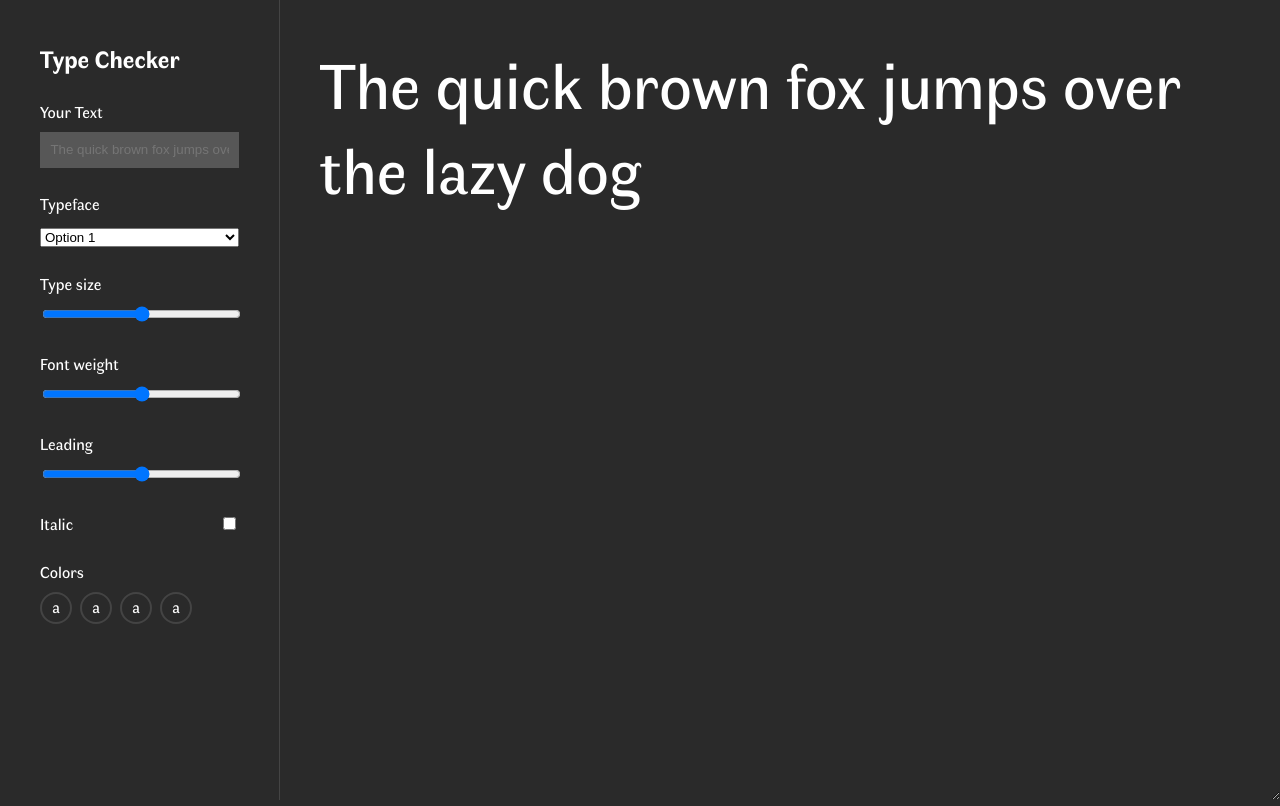
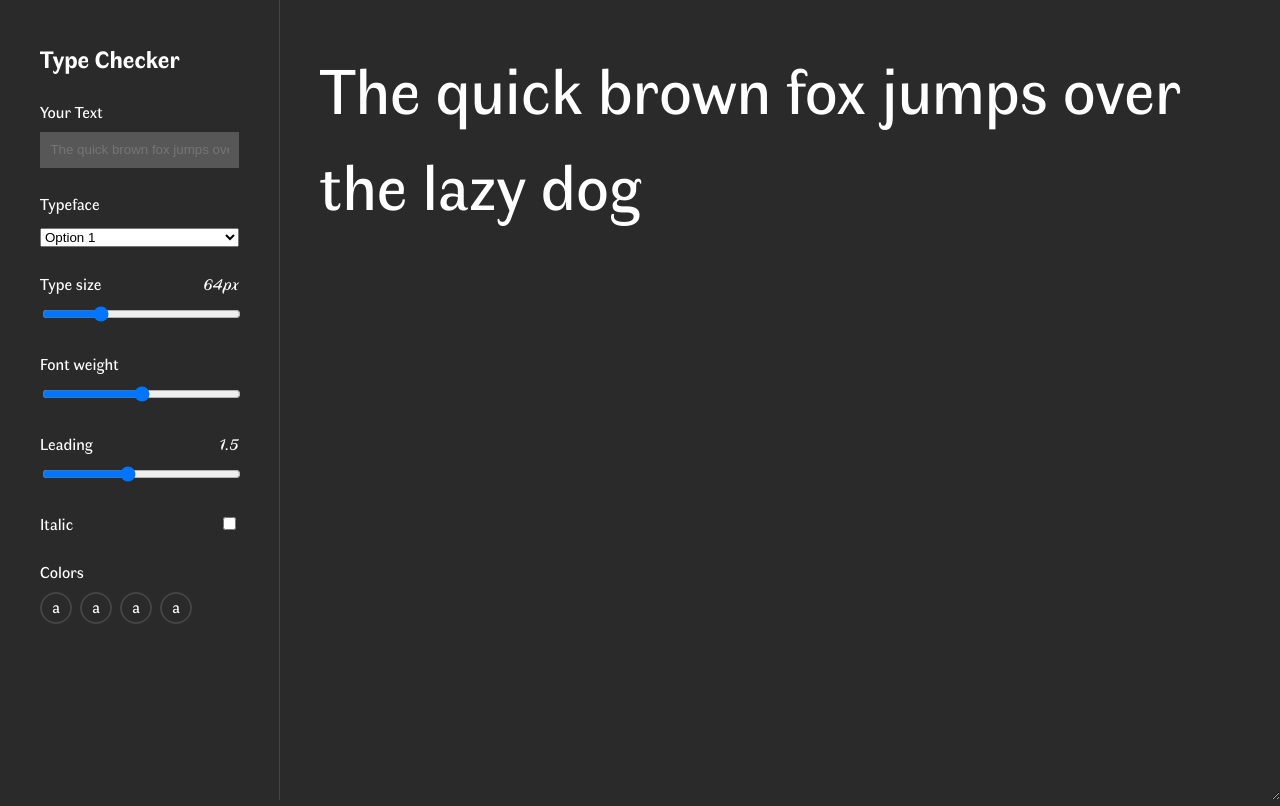
Before and after one commit to gideonibemerejr/js-for-designers, a React (Create React App) app: page /type-checker in a window 1280 px wide. Built offline with nearby package versions, Linux system fonts and the light colour scheme.

Commit message:
Add functionality to typeSize and leading

```diff
--- a/src/Pages/TypeChecker/components/ControlPanel/ControlPanel.css
+++ b/src/Pages/TypeChecker/components/ControlPanel/ControlPanel.css
@@ -18,6 +18,11 @@ div.control {
 label {
   display: block;
   margin-bottom: 0.5rem;
+}
+
+label span {
+  float: right;
+  font-style: italic;
 }
 
 input[type='range'],
--- a/src/Pages/TypeChecker/components/ControlPanel/index.jsx
+++ b/src/Pages/TypeChecker/components/ControlPanel/index.jsx
@@ -1,16 +1,30 @@
 import React from 'react'
 import './ControlPanel.css'
 
-const ControlPanel = ({handleTextChange, handleTypeSizeChange, sentence, typeSize}) => {
+const ControlPanel = ({ handleChange, sentence, typeSize, leading}) => {
     return (
         <section className="control-panel--wrapper">
             <h1>Type Checker</h1>
-            <Control name="sentence" htmlFor="sentence" handleChange={handleTextChange} placeholder="The quick brown fox jumps over the lazy dog"  label="Your Text" type="text" value={sentence}/>
+
+            {/* Text Control */}
+            <Control name="sentence" htmlFor="sentence" handleChange={handleChange} placeholder="The quick brown fox jumps over the lazy dog"  label="Your Text" type="text" value={sentence}/>
+
+            {/* Typeface Control */}
             <Control name="typeFace" htmlFor="typeFace" label="Typeface" type="select" options={['Option 1', 'Option 2', 'Option 3']}/>
-            <Control name="typeSize" htmlFor="typeSize" label="Type size" type="range"  min={12} max={200} defaultValue={64} value={typeSize} handleChange={handleTypeSizeChange} />
-            <Control name="fontWeight" htmlFor="fontWeight" label="Font weight" type="range"  min="300" max="900" />
-            <Control name="leading" htmlFor="leading" label="Leading" type="range" min="" max=""  />
+
+            {/* Type Size Control */}
+            <Control name="typeSize" htmlFor="typeSize" label="Type size" type="range"  min={12} max={200} defaultValue={64} value={typeSize} handleChange={handleChange} />
+
+            {/* Font Weight Control */}
+            <Control name="fontWeight" htmlFor="fontWeight" label="Font weight" type="range"  min={300} max={900} />
+
+            {/* Leading Control */}
+            <Control name="leading" htmlFor="leading" label="Leading" type="range" min={0.75} max={2.5} step={0.25} defaultValue={1.5} value={leading} handleChange={handleChange}  />
+
+            {/* Italic Control */}
             <Control name="italic" htmlFor="italic" label="Italic" type="checkbox" />
+
+            {/* Page + Text Color Control */}
             <div className="control">
                 <label htmlFor="colors">Colors</label>
                 <div name="colors" className="colors">
@@ -30,23 +44,32 @@ export default ControlPanel;
 const Control = ({htmlFor, type, name, label, placeholder, handleChange, value, options, min, max}) => {
     return (
         <div className="control">
-            <label htmlFor={htmlFor}>{label}</label>
+
             {
                 type === 'select' ?
                     (
+                        <>
+                        <label htmlFor={htmlFor}>{label}</label>
                         <select>
                             {options.map(option => <option>{option}</option>)}
                         </select>
+                        </>
                     )
                         :
                     (
                         type === 'range' ?
                             (
-                                <input min={min} max={max} value={value} onChange={handleChange} placeholder={placeholder}  type={type} name={name}/>
+                                <>
+                                <label htmlFor={htmlFor}>{label} <span>{label === 'Type size' ? `${value}px` : value}</span></label>
+                                <input step={name === 'leading' ? 0.01 : ''} min={min} max={max} value={value} onChange={handleChange} placeholder={placeholder}  type={type} name={name}/>
+                                </>
                             )
                                 :
                             (
+                                <>
+                                <label htmlFor={htmlFor}>{label}</label>
                                 <input value={value} onChange={handleChange} placeholder={placeholder}  type={type} name={name}/>
+                                </>
                             )
 
                     )
--- a/src/Pages/TypeChecker/components/Output/index.jsx
+++ b/src/Pages/TypeChecker/components/Output/index.jsx
@@ -2,10 +2,19 @@ import React from 'react'
 import './Output.css'
 
 
-const Output = ({sentence, defaultSentence, handleChange}) => {
+const Output = ({sentence, defaultSentence, handleChange, typeSize, leading}) => {
     return (
         <section className="text-output--wrapper">
-            <textarea name="sentence" onChange={handleChange} className="text-output" value={sentence === '' ? defaultSentence : sentence} />
+            <textarea
+            name="sentence"
+            onChange={handleChange}
+            className="text-output"
+            value={sentence === '' ? defaultSentence : sentence}
+            style={{
+                fontSize: `${typeSize}px`,
+                lineHeight: leading,
+            }}
+            />
         </section>
 
      );
--- a/src/Pages/TypeChecker/index.jsx
+++ b/src/Pages/TypeChecker/index.jsx
@@ -8,17 +8,18 @@ class TypeChecker extends Component {
         defaultSentence: 'The quick brown fox jumps over the lazy dog',
         sentence: '',
         typeFace: '',
-        typeSize: null,
+        typeSize: 64,
         fontWeight: '',
-        leading: '',
+        leading: 1.5,
         italic: false,
         colors: [],
         activeColor: '',
 
      }
 
-    //  Handle the text input change
-    handleTextChange = e => {
+    //  Handle the input tags in the Control components' onChange props using computed properties
+    // * With this method, you do not have to create multiple functions to update state
+    handleChange = e => {
         this.setState({
 
             // Updating state dynamically with computed properties
@@ -27,24 +28,17 @@ class TypeChecker extends Component {
         })
     }
 
-    handleTypeSizeChange = e => {
-        this.setState({
 
-            // Updating state dynamically with computed properties
-            [e.currentTarget.name]: e.currentTarget.value
-
-        })
-    }
     render() {
         console.log(this.state.sentence)
         return (
             <div className="type-checker--wrapper">
 
                 {/* passing the onChange handlers as props to the control panel */}
-               <ControlPanel {...this.state} handleTextChange={this.handleTextChange}/>
+               <ControlPanel {...this.state} handleChange={this.handleChange} />
 
                {/* Spreading the entire state object to be received as props in the output */}
-               <Output {...this.state} handleChange={this.handleTextChange}/>
+               <Output {...this.state} handleChange={this.handleChange}/>
             </div>
          );
     }
```
Also changed, not shown: src/Pages/index.js (line endings or trailing spaces).
